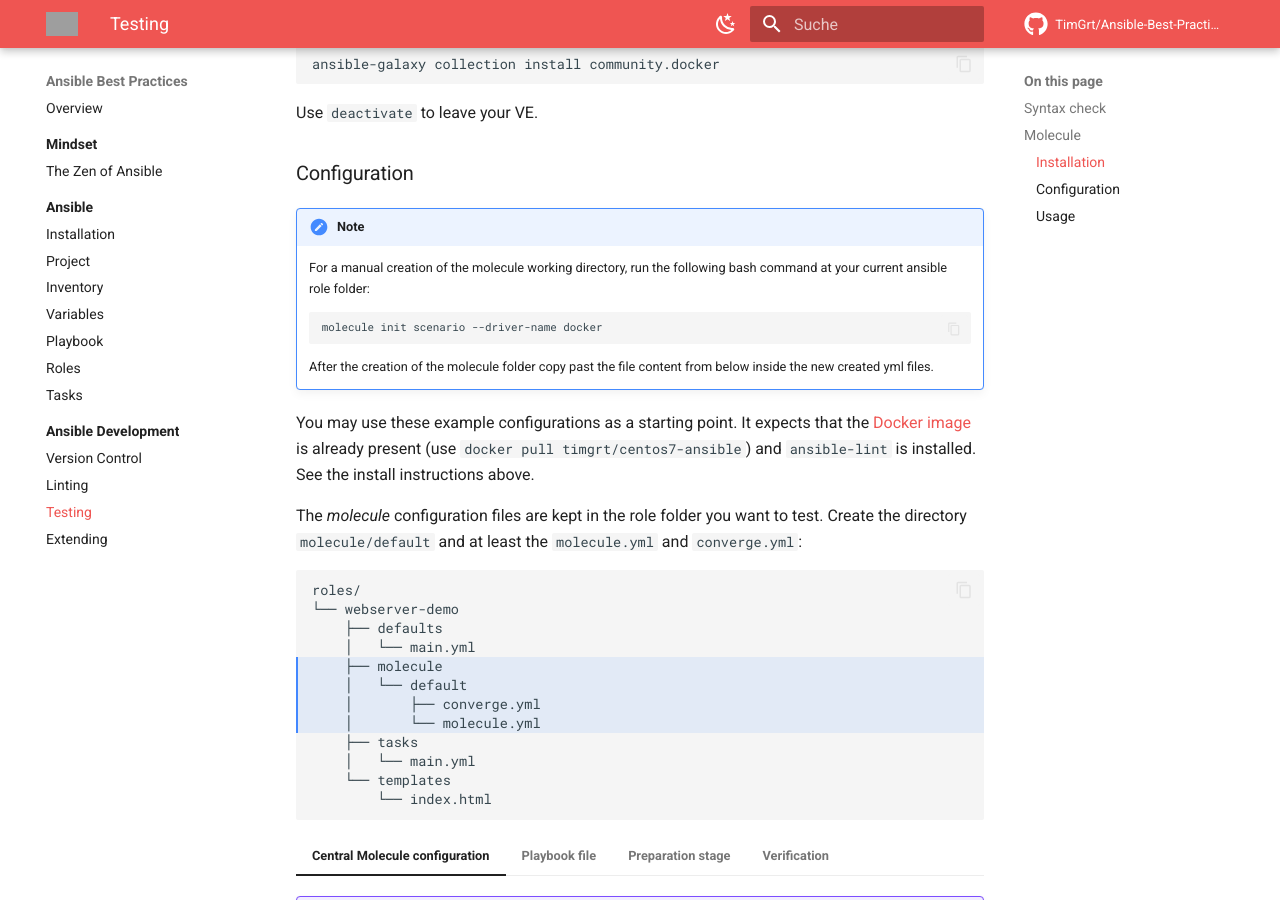
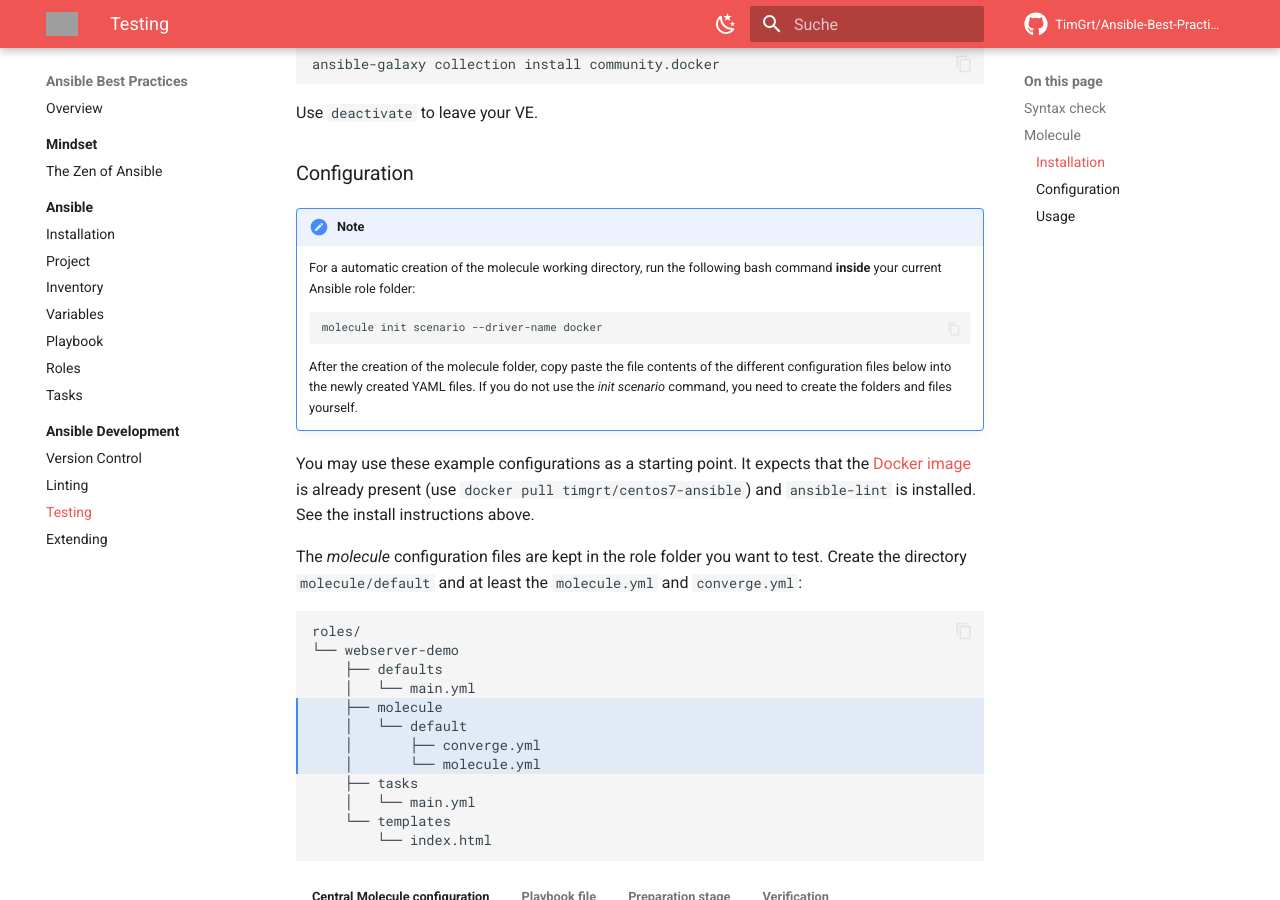
Before and after one commit to TimGrt/Ansible-Best-Practices, an MkDocs documentation site: the page built from docs/development/testing.md, in a window 1280 px wide and 900 px high, scrolled down 2239 px. Built offline with MkDocs 1.6.1 and Material for MkDocs 9.7.7, drawn with Linux system fonts in a browser that asks for light colours; comment, search, counter and statistics services are not loaded; grey boxes are pictures that could not be loaded.

Commit message:
Added some more description, minor spelling fixes.

````diff
--- a/docs/development/testing.md
+++ b/docs/development/testing.md
@@ -79,13 +79,14 @@ Use `deactivate` to leave your VE.
 ### Configuration
 
 !!! note
-    For a manual creation of the molecule working directory, run the following bash command at your current ansible role folder:
+    For a automatic creation of the molecule working directory, run the following bash command **inside** your current Ansible role folder:
 
     ```bash
     molecule init scenario --driver-name docker
     ```
 
-    After the creation of the molecule folder copy past the file content from below inside the new created yml files.
+    After the creation of the molecule folder, copy paste the file contents of the different configuration files below into the newly created YAML files. If you
+    do not use the *init scenario* command, you need to create the folders and files yourself.
 
 You may use these example configurations as a starting point. It expects that the [Docker image](https://hub.docker.com/r/timgrt/centos7-ansible) is already present (use `docker pull timgrt/centos7-ansible`) and `ansible-lint` is installed. See the install instructions above.
 
````
